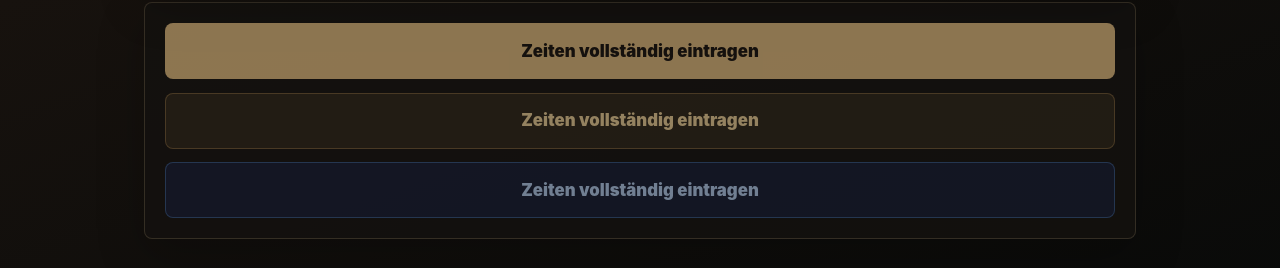
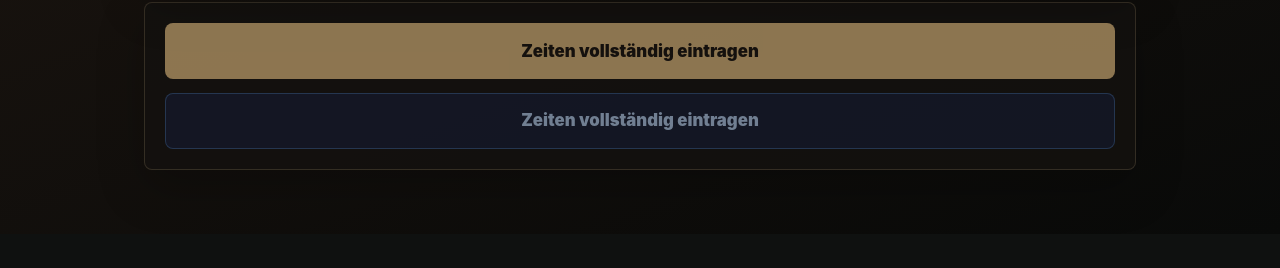
Before and after one commit to fabi-psk/Abrechnung, a React (Vite) app in the folder frontend/: page / in a window 1280 px wide. Shown: the part 828-1096 px from the top of the page. After the commit the page ends 1062 px from the top, so only its background shows below. Built offline with nearby package versions, Linux system fonts and the light colour scheme; no server answers.

Commit message:
Remove print overview button

```diff
--- a/frontend/src/App.jsx
+++ b/frontend/src/App.jsx
@@ -4,7 +4,6 @@ import { SettlementSummary } from "./components/SettlementSummary";
 import { StaffManager } from "./components/StaffManager";
 import { calculateSettlement } from "./lib/calculations";
 import {
-  createReceiptSettlementPdf,
   createSettlementPdf,
   shareOrDownloadPdf,
 } from "./lib/pdfSettlement";
@@ -54,7 +53,6 @@ function App() {
   const [expandedEmployeeId, setExpandedEmployeeId] = useState(null);
   const [activePreset, setActivePreset] = useState(null);
   const [finishStatus, setFinishStatus] = useState("idle");
-  const [printStatus, setPrintStatus] = useState("idle");
   const [epsonPrintStatus, setEpsonPrintStatus] = useState("idle");
 
   useEffect(() => {
@@ -197,19 +195,6 @@ function App() {
     }
   };
 
-  const createPrintOverview = async () => {
-    setPrintStatus("working");
-
-    try {
-      const pdf = createReceiptSettlementPdf({ settlement, employees });
-      const result = await shareOrDownloadPdf(pdf);
-      setPrintStatus(result);
-    } catch (error) {
-      console.error(error);
-      setPrintStatus("failed");
-    }
-  };
-
   const printSettlement = () => {
     const shouldPrint = window.confirm("Abrechnung drucken?");
 
@@ -242,18 +227,6 @@ function App() {
           : finishStatus === "failed"
             ? "PDF erneut erstellen"
             : "Abrechnung fertigstellen";
-  const printButtonLabel =
-    hasMissingEmployeeTimes
-      ? "Zeiten vollständig eintragen"
-      : printStatus === "working"
-        ? "Druck Übersicht wird erstellt..."
-        : printStatus === "shared"
-          ? "Druck Übersicht geteilt"
-          : printStatus === "downloaded"
-            ? "Druck Übersicht heruntergeladen"
-            : printStatus === "failed"
-              ? "Druck Übersicht erneut erstellen"
-              : "Druck Übersicht erstellen";
   const epsonPrintButtonLabel =
     hasMissingEmployeeTimes
       ? "Zeiten vollständig eintragen"
@@ -411,14 +384,6 @@ function App() {
               {finishButtonLabel}
             </button>
             <button
-              className="print-button"
-              disabled={printStatus === "working" || hasMissingEmployeeTimes}
-              type="button"
-              onClick={createPrintOverview}
-            >
-              {printButtonLabel}
-            </button>
-            <button
               className="direct-print-button"
               disabled={epsonPrintStatus === "working" || hasMissingEmployeeTimes}
               type="button"
--- a/frontend/src/styles.css
+++ b/frontend/src/styles.css
@@ -505,18 +505,6 @@ input.invalid,
   padding: 0.8rem 1rem;
 }
 
-.print-button {
-  width: 100%;
-  min-height: 3.5rem;
-  border: 1px solid rgba(215, 168, 95, 0.42);
-  border-radius: 8px;
-  background: rgba(215, 168, 95, 0.14);
-  color: #ffe0a3;
-  font-size: 1.05rem;
-  font-weight: 900;
-  padding: 0.8rem 1rem;
-}
-
 .direct-print-button {
   width: 100%;
   min-height: 3.5rem;
```
